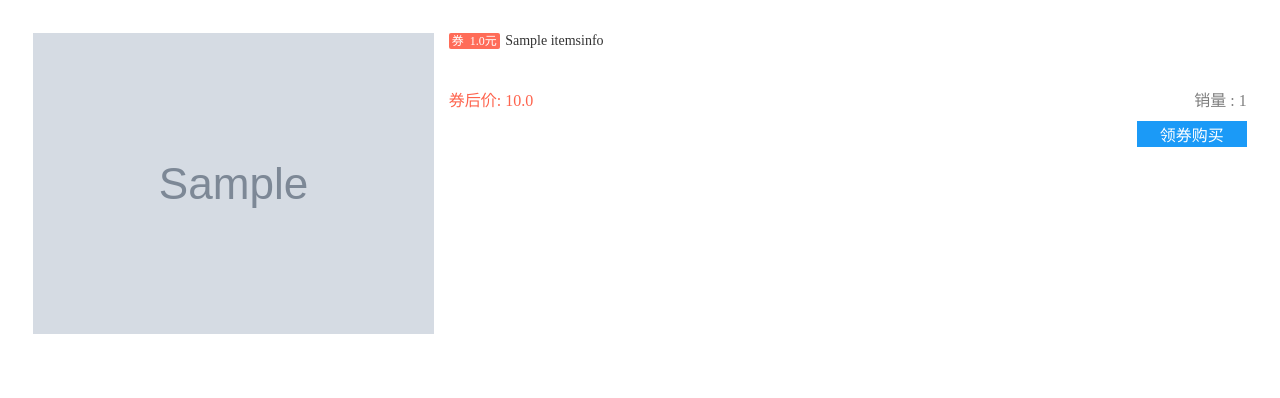
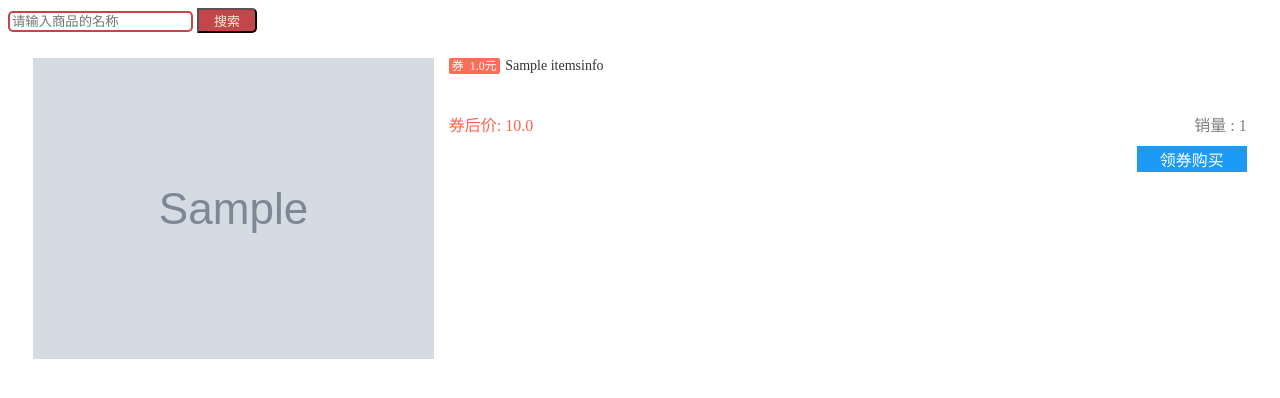
Before and after one commit to lidbcode/quanduoduo, a Django app: page /dwxk/index/ in a window 1280 px wide. Shown: the top 398 px of the page. Run offline with Django 3.2, Linux system fonts and the light colour scheme; tables that the repository leaves empty hold one stand-in row (values such as "Sample post"); grey boxes marked "Sample" are stand-in pictures.

Commit message:
update css

```diff
--- a/dwxk/static/css/index.css
+++ b/dwxk/static/css/index.css
@@ -1,6 +1,27 @@
 .clearfix:after{clear:both; content:''; font-size:0; display:block; visibility:hidden; height:0}
 .fl{float: left;}
 .fr{float: right;}
+/*搜索框*/
+.search-box input {
+	border:2px solid #c5464a;
+	border-radius:5px;
+	background:transparent;
+	top:0;
+	right:0;
+}
+.search-box button {
+	background:#c5464a;
+	border-radius:0 5px 5px 0;
+	width:60px;
+	top:0;
+	right:0;
+}
+.search-box button:before {
+	content:"搜索";
+	font-size:13px;
+	color:#F9F0DA;
+}
+/*商品列表*/
 .item-list{
   width: 100%;
 }
--- a/dwxk/templates/dwxk/index.html
+++ b/dwxk/templates/dwxk/index.html
@@ -10,6 +10,12 @@
     <link rel="stylesheet" type="text/css" href="{% static 'css/index.css' %}"/>
 </head>
 <body>
+<div class="search-box">
+    <form>
+        <input type="text" placeholder="请输入商品的名称" name="cname">
+        <button type="submit"></button>
+    </form>
+</div>
 <div class="item-list">
     {% for item in items %}
     <div class="item clearfix" onclick="javascript:location.href='{{item.coupon_url}}'">
```
